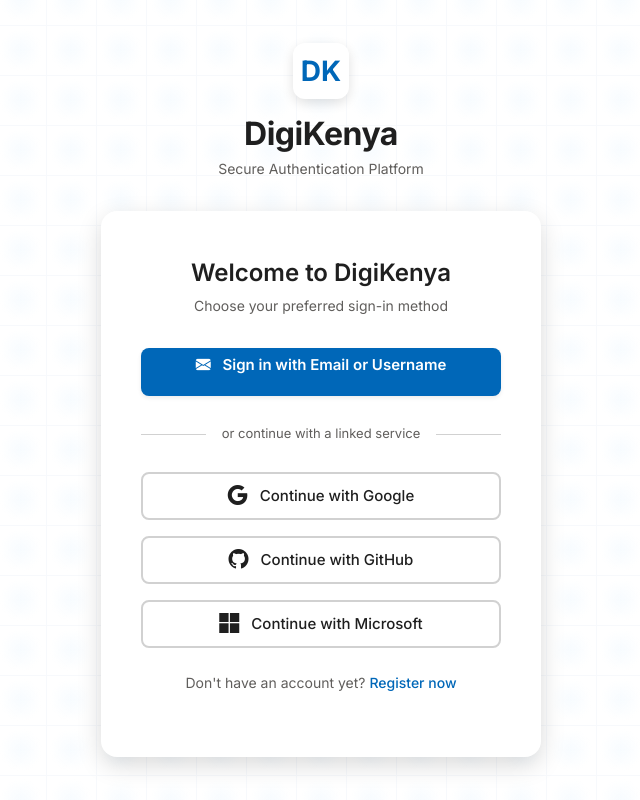
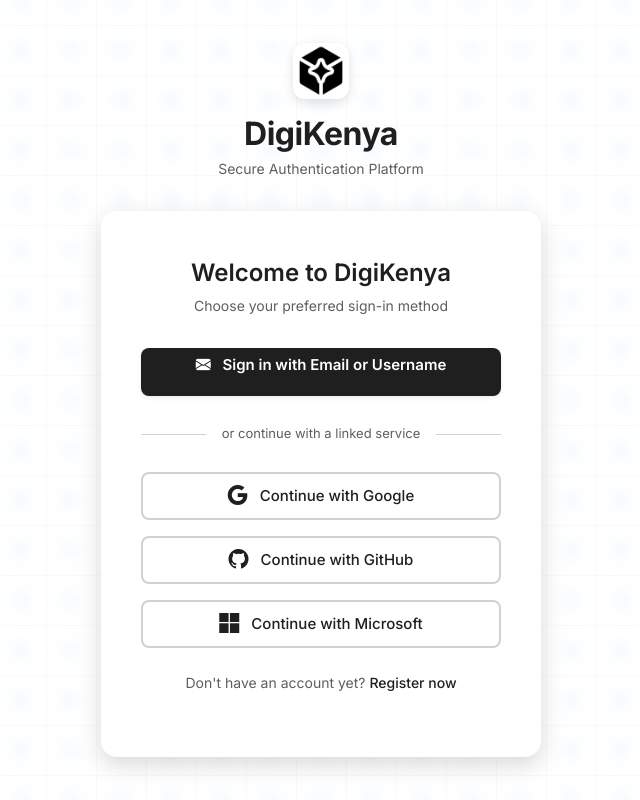
Before and after one commit to LIJOHTECHDEVELOPERS/flask-sso, a Flask app: page / in a window 1280 px wide. Shown: the whole page, without its empty margins (319-959 px from the left). Run offline with Flask 3, Linux system fonts and the light colour scheme.

Commit message:
First commit

```diff
--- a/app/templates/base.html
+++ b/app/templates/base.html
@@ -19,9 +19,9 @@
         }
 
         :root {
-            --primary: #0067B8;
-            --primary-hover: #005a9e;
-            --primary-light: #e6f2ff;
+            --primary: #1f1f1f;
+            --primary-hover: #000000;
+            --primary-light: #f5f5f5;
             --text-primary: #1f1f1f;
             --text-secondary: #605e5c;
             --border: #d1d1d1;
@@ -33,11 +33,7 @@
             --shadow-lg: 0 8px 24px rgba(0,0,0,0.15);
         }
 
-        /* * MODERN BACKGROUND STYLES
-          * 1. Base color is white.
-          * 2. Added a subtle radial gradient for depth.
-          * 3. Added a geometric pattern for modern texture (using multiple background layers).
-          */
+        /* MODERN BACKGROUND STYLES */
         body {
             font-family: 'Inter', -apple-system, BlinkMacSystemFont, 'Segoe UI', Roboto, sans-serif;
             min-height: 100vh;
@@ -47,35 +43,30 @@
             padding: 20px;
             color: var(--text-primary);
 
-            /* The modern design */
-            background-color: #ffffff; /* Explicitly set base color to white */
+            /* Modern design */
+            background-color: #ffffff;
             background-image:
-                /* Subtle radial gradient for depth, centered at the card */
                 radial-gradient(circle at center, rgba(240, 248, 255, 0.5) 0%, rgba(255, 255, 255, 0) 60%),
-                /* Very light geometric pattern (e.g., subtle squares or dots) */
                 linear-gradient(90deg, #f7f9fc 1px, transparent 1px),
                 linear-gradient(#f7f9fc 1px, transparent 1px);
-            background-size: 50px 50px; /* Size of the pattern grid */
+            background-size: 50px 50px;
             background-position: center center;
-            background-attachment: fixed; /* Ensures pattern stays put while scrolling (if content exceeds viewport) */
+            background-attachment: fixed;
         }
 
-        /* Ensure brand name is readable on the white background */
         .brand-name {
             font-size: 32px;
             font-weight: 700;
-            color: var(--text-primary); /* Changed from white to primary text color */
+            color: var(--text-primary);
             margin: 0;
             letter-spacing: -0.5px;
         }
 
-        /* Ensure brand tagline is readable on the white background */
         .brand-tagline {
-            color: var(--text-secondary); /* Changed from white/transparent to secondary text color */
+            color: var(--text-secondary);
             font-size: 14px;
             margin-top: 4px;
         }
-
 
         .auth-container {
             width: 100%;
@@ -97,11 +88,14 @@
             justify-content: center;
             margin-bottom: 16px;
             box-shadow: var(--shadow-md);
-            font-size: 28px;
-            font-weight: 700;
-            color: var(--primary);
+            overflow: hidden;
         }
 
+        .brand-logo img {
+            width: 100%;
+            height: 100%;
+            object-fit: cover;
+        }
 
         .auth-card {
             background: white;
@@ -281,8 +275,7 @@
             display: flex;
             align-items: center;
             justify-content: center;
-            /* Kept the gradient for a nice visual pop on the avatar */
-            background: linear-gradient(135deg, var(--primary), #764ba2);
+            background: linear-gradient(135deg, var(--primary), #3a3a3a);
             color: white;
             font-size: 36px;
             font-weight: 600;
@@ -337,7 +330,9 @@
 <body>
     <div class="auth-container">
         <div class="brand-header">
-            <div class="brand-logo">DK</div>
+            <div class="brand-logo">
+                <img src="{{ url_for('static', filename='images/ai.png') }}" alt="DigiKenya Logo">
+            </div>
             <h1 class="brand-name">DigiKenya</h1>
             <p class="brand-tagline">Secure Authentication Platform</p>
         </div>
```
Also changed, not shown: app/static/images/ai.png (added).
